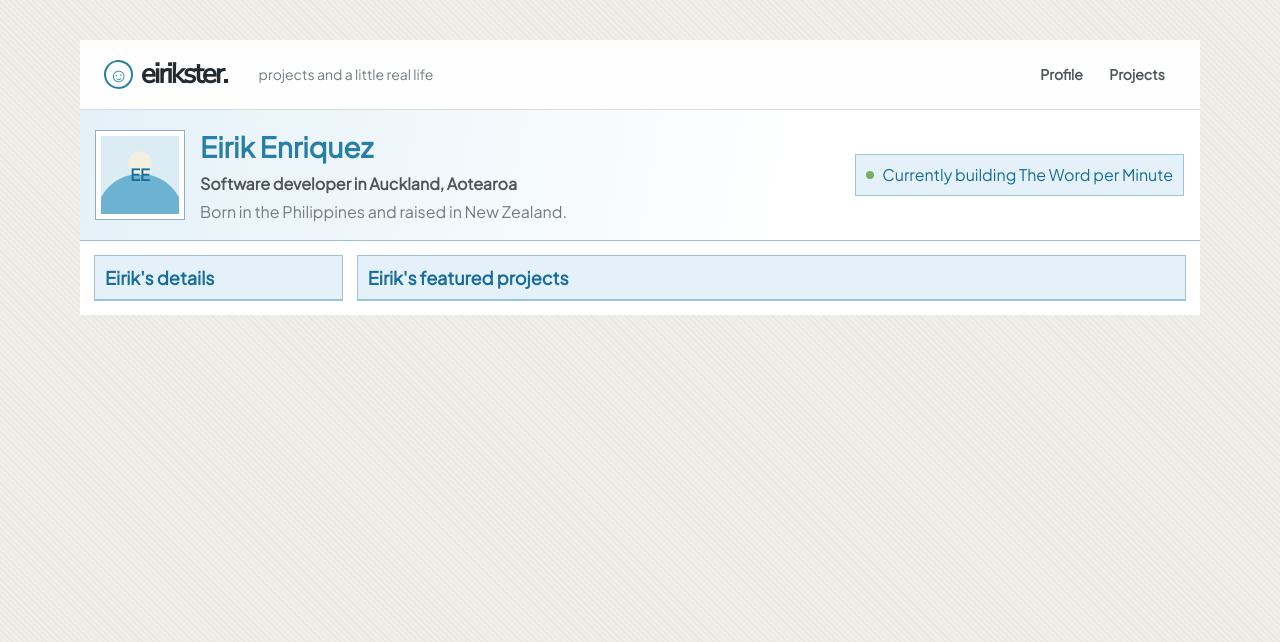
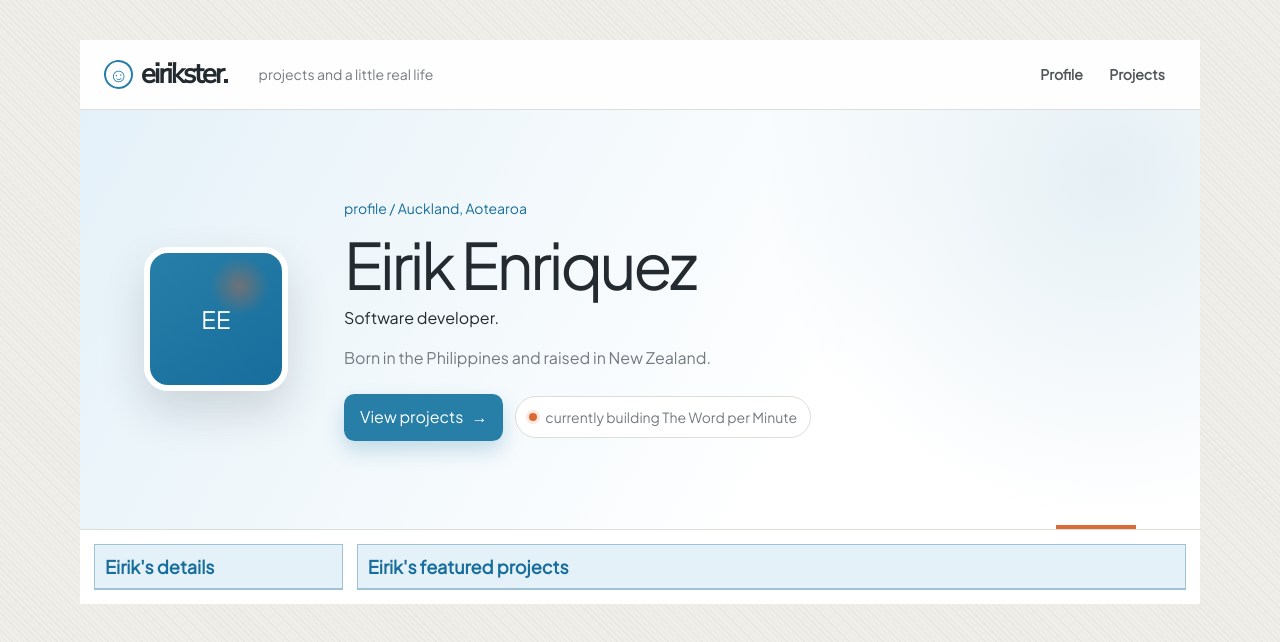
Before and after one commit to eirikenriquez/eirikenriquez.github.io, a React (Vite) app: page / in a window 1280 px wide. Both pictures are taken after a click on the button "View Eirik's profile". Shown: the top 642 px of the page. Built offline with nearby package versions, Linux system fonts and the light colour scheme.

Commit message:
update profile intro

```diff
--- a/src/components/ProfileIntro.css
+++ b/src/components/ProfileIntro.css
@@ -1,89 +1,139 @@
 .profile-intro {
+  position: relative;
   display: grid;
-  grid-template-columns: 5.5rem minmax(0, 1fr) auto;
-  gap: 1rem;
+  grid-template-columns: 9rem minmax(0, 1fr);
+  gap: clamp(1.5rem, 5vw, 3.5rem);
   align-items: center;
-  padding: 1rem;
-  border-bottom: 1px solid var(--color-brand-border);
-  background: linear-gradient(100deg, var(--color-brand-light), #ffffff 64%);
+  padding: clamp(2.5rem, 8vw, 5.5rem) clamp(1rem, 5vw, 4rem);
+  border-bottom: 1px solid var(--color-border-soft);
+  background:
+    radial-gradient(circle at 92% 15%, rgb(39 127 168 / 12%), transparent 32%),
+    linear-gradient(120deg, var(--color-brand-light), var(--color-surface) 68%);
+}
+
+.profile-intro::after {
+  position: absolute;
+  right: clamp(1rem, 5vw, 4rem);
+  bottom: 0;
+  width: 5rem;
+  height: 0.25rem;
+  background: var(--color-accent-orange);
+  content: '';
 }
 
 .profile-intro__avatar {
   display: grid;
   aspect-ratio: 1;
   place-items: center;
-  border: 0.3125rem solid var(--color-surface);
-  outline: 1px solid #96adb9;
+  border: 0.375rem solid var(--color-surface);
+  border-radius: 1.5rem;
   background:
-    radial-gradient(circle at 50% 35%, #f4f0df 0 18%, transparent 19%),
-    radial-gradient(circle at 50% 105%, #6eb2d1 0 48%, transparent 49%),
-    #dcecf4;
+    radial-gradient(circle at 68% 25%, rgb(220 106 54 / 42%), transparent 22%),
+    linear-gradient(145deg, var(--color-brand), var(--color-brand-dark));
+  box-shadow: 0 1.25rem 2.75rem rgb(31 46 55 / 16%);
+  color: var(--color-surface);
+  font-size: 1.5rem;
+  font-weight: 500;
+}
+
+.profile-intro__label,
+.profile-intro__role,
+.profile-intro__background,
+.profile-intro__status {
+  margin: 0;
+}
+
+.profile-intro__label {
+  margin-bottom: 0.75rem;
   color: var(--color-brand-dark);
-  font-weight: 700;
+  font-size: 0.875rem;
+  font-weight: 500;
 }
 
 .profile-intro__identity h1 {
-  margin: 0 0 0.25rem;
-  color: var(--color-brand);
-  font-size: 1.75rem;
-}
-
-.profile-intro__identity p {
   margin: 0;
+  color: var(--color-text-strong);
+  font-size: clamp(2.25rem, 6vw, 4rem);
+  font-weight: 500;
+  letter-spacing: -0.05em;
+  line-height: 1.05;
 }
 
 .profile-intro__role {
-  color: var(--color-text);
-  font-weight: 700;
+  margin-top: 0.5rem;
+  color: var(--color-text-strong);
+  font-weight: 500;
 }
 
 .profile-intro__identity .profile-intro__background {
-  margin-top: 0.25rem;
+  max-width: 42rem;
+  margin-top: 1rem;
   color: var(--color-text-muted);
 }
 
-.profile-intro__status {
+.profile-intro__actions {
   display: flex;
+  flex-wrap: wrap;
+  gap: 0.75rem;
+  align-items: center;
+  margin-top: 1.5rem;
+}
+
+.profile-intro__projects {
+  display: inline-flex;
   gap: 0.5rem;
   align-items: center;
-  margin: 0;
-  padding: 0.5rem 0.625rem;
-  border: 1px solid var(--color-brand-border);
-  background: var(--color-brand-light);
-  color: var(--color-brand-dark);
-  white-space: nowrap;
+  padding: 0.7rem 1rem;
+  border-radius: 0.65rem;
+  background: var(--color-brand);
+  box-shadow: 0 0.6rem 1.25rem rgb(39 127 168 / 24%);
+  color: var(--color-surface);
+  font-weight: 500;
+  text-decoration: none;
 }
 
-.profile-intro__status::before {
+.profile-intro__projects:hover {
+  background: var(--color-brand-dark);
+}
+
+.profile-intro__projects:focus-visible {
+  outline: 2px solid var(--color-brand-dark);
+  outline-offset: 3px;
+}
+
+.profile-intro__status {
+  display: inline-flex;
+  gap: 0.5rem;
+  align-items: center;
+  padding: 0.6rem 0.8rem;
+  border: 1px solid var(--color-border-soft);
+  border-radius: 999px;
+  background: var(--color-surface);
+  color: var(--color-text-muted);
+  font-size: 0.875rem;
+}
+
+.profile-intro__status span {
   width: 0.5rem;
   height: 0.5rem;
+  flex: 0 0 auto;
   border-radius: 50%;
-  background: #78ad67;
-  content: '';
+  background: var(--color-accent-orange);
+  box-shadow: 0 0 0 0.2rem rgb(220 106 54 / 15%);
 }
 
-@media (max-width: 43rem) {
+@media (max-width: 38rem) {
   .profile-intro {
-    grid-template-columns: 4.5rem minmax(0, 1fr);
-  }
-
-  .profile-intro__status {
-    grid-column: 1 / -1;
-    justify-self: start;
-    white-space: normal;
+    grid-template-columns: 6rem minmax(0, 1fr);
   }
 }
 
-@media (max-width: 27rem) {
+@media (max-width: 28rem) {
   .profile-intro {
     grid-template-columns: 1fr;
   }
 
   .profile-intro__avatar {
-    width: 4.5rem;
-  }
-
-  .profile-intro__status {
-    grid-column: auto;
+    width: 6rem;
   }
 }
--- a/src/components/ProfileIntro.tsx
+++ b/src/components/ProfileIntro.tsx
@@ -8,18 +8,24 @@ function ProfileIntro() {
       </div>
 
       <div className="profile-intro__identity">
+        <p className="profile-intro__label">profile / Auckland, Aotearoa</p>
         <h1 id="profile-name">Eirik Enriquez</h1>
-        <p className="profile-intro__role">
-          Software developer in Auckland, Aotearoa
-        </p>
+        <p className="profile-intro__role">Software developer.</p>
         <p className="profile-intro__background">
           Born in the Philippines and raised in New Zealand.
         </p>
+
+        <div className="profile-intro__actions">
+          <a className="profile-intro__projects" href="#projects">
+            View projects <span aria-hidden="true">&rarr;</span>
+          </a>
+
+          <p className="profile-intro__status">
+            <span aria-hidden="true" />
+            currently building The Word per Minute
+          </p>
+        </div>
       </div>
-
-      <p className="profile-intro__status">
-        Currently building The Word per Minute
-      </p>
     </section>
   );
 }
--- a/src/main.tsx
+++ b/src/main.tsx
@@ -1,6 +1,7 @@
 import { StrictMode } from 'react';
 import { createRoot } from 'react-dom/client';
 import '@fontsource/plus-jakarta-sans/latin-400.css';
+import '@fontsource/plus-jakarta-sans/latin-500.css';
 import '@fontsource/plus-jakarta-sans/latin-700.css';
 import '@fontsource/nunito-sans/latin-700.css';
 import App from './App';
```
